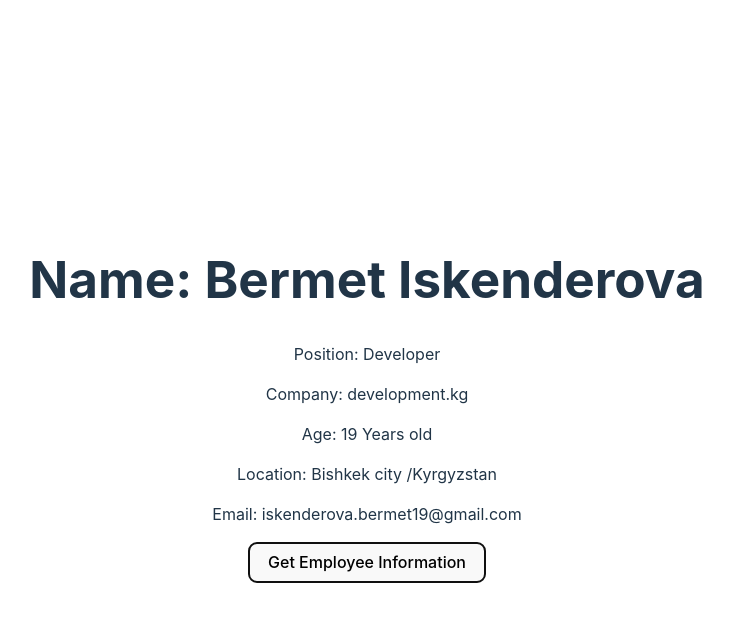
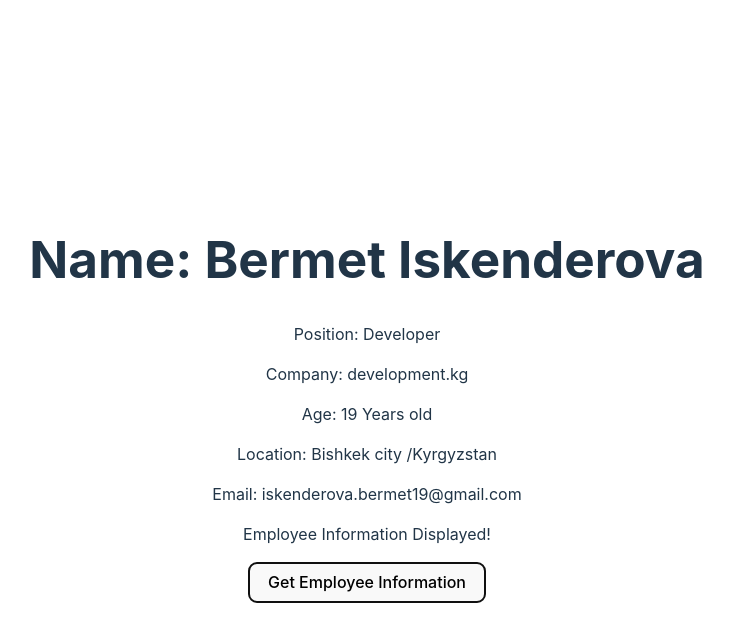
Before and after one commit to isbembi/ReactProject21.11, a React (Vite) app: page / in a window 1280 px wide. Both pictures are taken after a click on the button "Get Employee Information". Shown: the top 642 px of the page, without its empty margins (273-1006 px from the left). Built offline with nearby package versions, Linux system fonts and the light colour scheme.

Commit message:
Button Message is done

```diff
--- a/src/Component.jsx
+++ b/src/Component.jsx
@@ -1,4 +1,7 @@
+import  { useState } from 'react'
 const Component = () => {
+    const[message, setMessage] = useState("");
+
     return (
         <div>
             <h1> Name: Bermet Iskenderova</h1>
@@ -7,7 +10,8 @@ const Component = () => {
             <p> Age: 19 Years old </p>
             <p> Location: Bishkek city /Kyrgyzstan </p>
             <p>Email: iskenderova.bermet19@gmail.com</p>
-            <button>Get Employee Information</button>
+            {message &&  <p>{message}</p>}
+            <button onClick={()=> setMessage ("Employee Information Displayed!" )}>Get Employee Information</button>
         </div>
     );
 };
```
